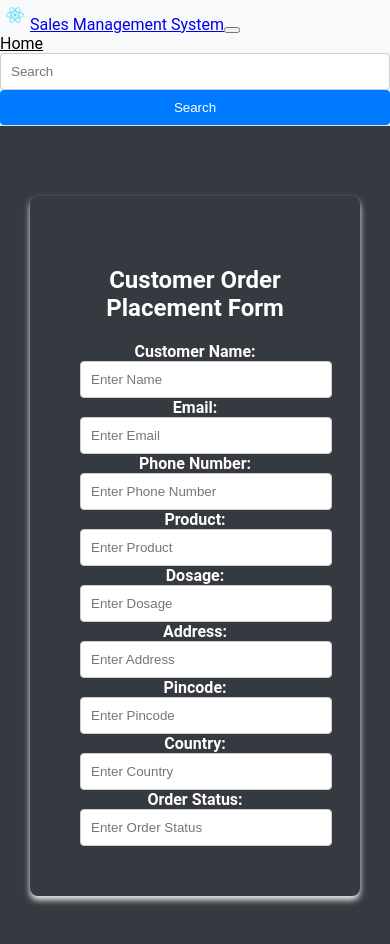
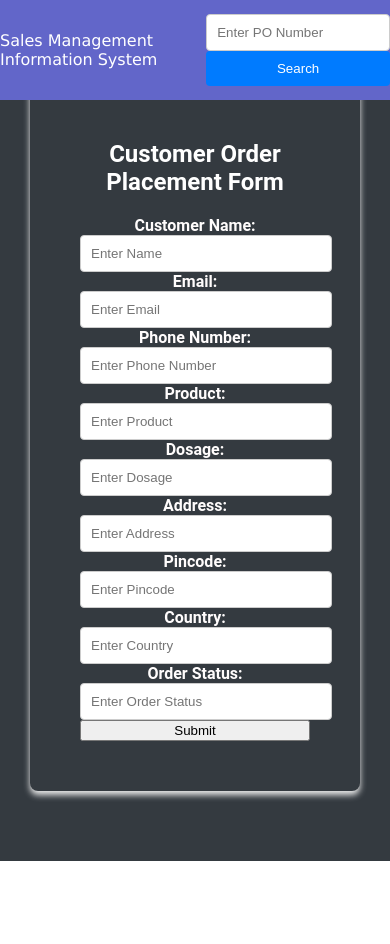
Before and after one commit to Jeevanandh007/B9IS123_CA_TWO_Info_System, a React (Create React App) app in the folder smisapp/: page / in a window 390 px wide. Shown: the top 944 px of the page. After the commit the page ends 861 px from the top, so only its background shows below. Built offline with nearby package versions, Linux system fonts and the light colour scheme.

Commit message:
frontend update

```diff
--- a/smisapp/src/App.css
+++ b/smisapp/src/App.css
@@ -7,17 +7,17 @@ body {
 
 /* Container Alignment and Background */
 .header_container {
-  max-width: 800px;
-  margin: 0 auto;
-  padding: 20px;
-  background-color: #fff;
+
+
 }
 
 /* Navbar Styling */
 .Navbar {
-  background-color: #f8f9fa;
+  background-color: #5f96cc;
   border-bottom: 1px solid #dee2e6;
   box-shadow: 0 2px 4px rgba(0, 0, 0, 0.1);
+
+
 }
 
 .Navbar-brand img {
@@ -52,6 +52,7 @@ body {
 
 .form-group {
   margin-bottom: 40px;
+
 }
 
 .form-label {
@@ -95,9 +96,7 @@ body {
     padding: 10px;
   }
 
-  .Navbar-brand img {
-    margin-right: 0;
-  }
+
 
   .form-control {
     width: 100%;
@@ -106,4 +105,20 @@ body {
   .btn-primary {
     width: 100%;
   }
+
 }
+
+.header_title {
+  display:flex;
+  align-items:center;
+  justify-content:space-around;
+  background-color: #6266c9;
+  font-family:Verdana, Geneva, Tahoma, sans-serif;
+  color: rgb(255, 255, 255);
+  position:fixed;
+  height: 100px;
+  left: 0;
+  right: 0;
+  top: 0;
+  z-index: 9999;
+}
--- a/smisapp/src/App.js
+++ b/smisapp/src/App.js
@@ -1,43 +1,36 @@
 import React from 'react';
-import logo from './logo.svg';
 import './App.css';
-import { Navbar, Nav, Container, Form, FormLabel, FormControl, Button, Row, Col } from 'react-bootstrap';
+
+import { Nav, Container, Form, FormLabel, FormControl, Button, Row, Col } from 'react-bootstrap';
 
 function App() {
   return (
     <div className="App">
-      <Navbar bg="light" expand="lg" className="Navbar">
-        <header_Container>
-          <Navbar.Brand href="#" className="Navbar-brand">
-            <img src={logo} alt="Logo" width="30" height="30" className="d-inline-block align-top" />
-            Sales Management System
-          </Navbar.Brand>
 
-          {/*toggle button*/}
-          <Navbar.Toggle aria-controls="basic-navbar-nav" />
+    <div className="header_title">
 
-          {/*collapsible navbar */}
-          <Navbar.Collapse id="basic-navbar-nav">
+        <Nav href="#" className="Project">
+            Sales Management Information System
+          </Nav>
 
-            {/* navigation aligned to left*/}
-            <Nav className="me-auto">
-              <Nav.Link href="#">Home</Nav.Link>
-            </Nav>
-
-            <Nav className='mr-auto'>
+          <Nav className='mr-auto'>
             <Form className="d-flex ms-auto">
-              <FormControl type="search" placeholder="Search" className="me-2" aria-label="Search" />
+              <FormControl type="search" placeholder="Enter PO Number" className="me-2" aria-label="Search" />
               <Button variant="primary">Search</Button>
             </Form>
             </Nav>
-          </Navbar.Collapse>
-        </header_Container>
-      </Navbar>
-      <header className="App-header">
+
+      </div>
+
+
+
+      <body className="App-header">
         <Container>
+
           <div className='customer-form'>
             <h2>Customer Order Placement Form</h2>
             <Form>
+
               <Row className="mb-3">
                 <FormLabel column sm={2}>Customer Name:</FormLabel>
                 <Col sm={10}>
@@ -100,10 +93,13 @@ function App() {
                   <FormControl type='text' placeholder='Enter Order Status' />
                 </Col>
               </Row>
+              <button type="submit">Submit</button>
             </Form>
           </div>
+
+
         </Container>
-      </header>
+      </body>
     </div>
   );
 }
```
Also changed, not shown: smisapp/src/test.js (added, +26 -0 lines).
